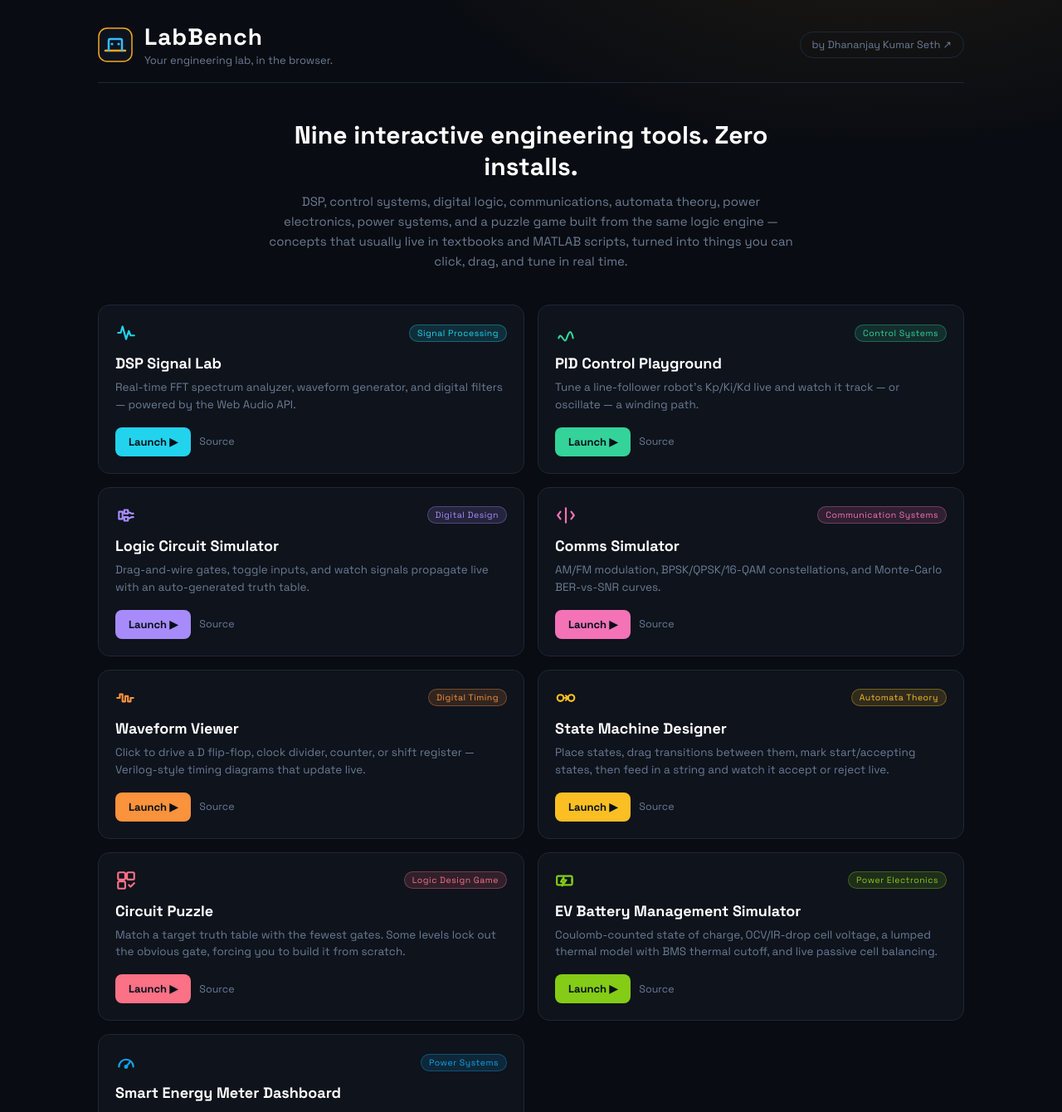
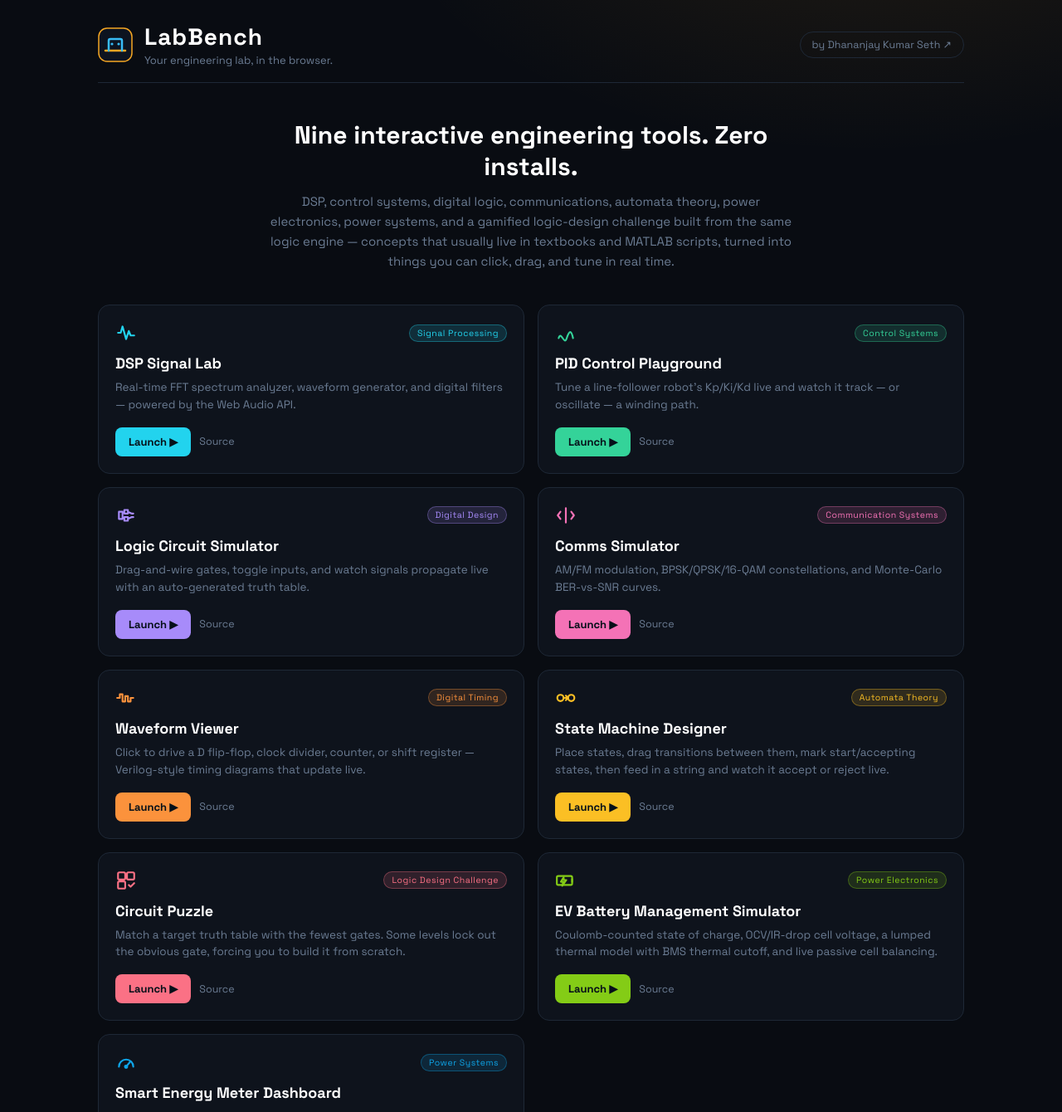
Before and after one commit to Dhananjay-ku-seth/labbench-hub, a React (Vite) app: page / in a window 1280 px wide. Shown: the top 1340 px of the page at 83% size. Built offline with nearby package versions, Linux system fonts and the light colour scheme; the HTML template or start-up script is replaced by a standard one.

Commit message:
Reword Circuit Puzzle framing to avoid gaming-marketplace categorization

```diff
--- a/src/App.tsx
+++ b/src/App.tsx
@@ -80,7 +80,7 @@ const TOOLS: Tool[] = [
   {
     id: "puzzle",
     name: "Circuit Puzzle",
-    tag: "Logic Design Game",
+    tag: "Logic Design Challenge",
     desc: "Match a target truth table with the fewest gates. Some levels lock out the obvious gate, forcing you to build it from scratch.",
     accent: "#fb7185",
     glow: "rgba(251,113,133,0.35)",
@@ -146,8 +146,9 @@ export default function App() {
         <h2>Nine interactive engineering tools. Zero installs.</h2>
         <p>
           DSP, control systems, digital logic, communications, automata theory, power electronics, power
-          systems, and a puzzle game built from the same logic engine — concepts that usually live in
-          textbooks and MATLAB scripts, turned into things you can click, drag, and tune in real time.
+          systems, and a gamified logic-design challenge built from the same logic engine — concepts that
+          usually live in textbooks and MATLAB scripts, turned into things you can click, drag, and tune in
+          real time.
         </p>
       </section>
 
```
